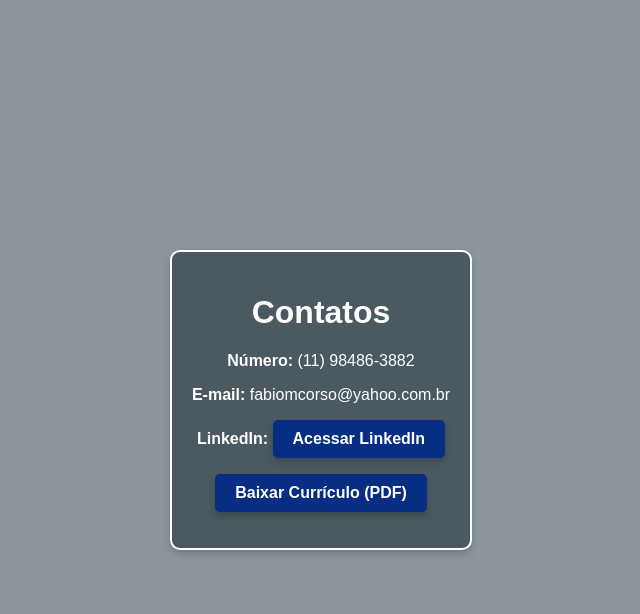
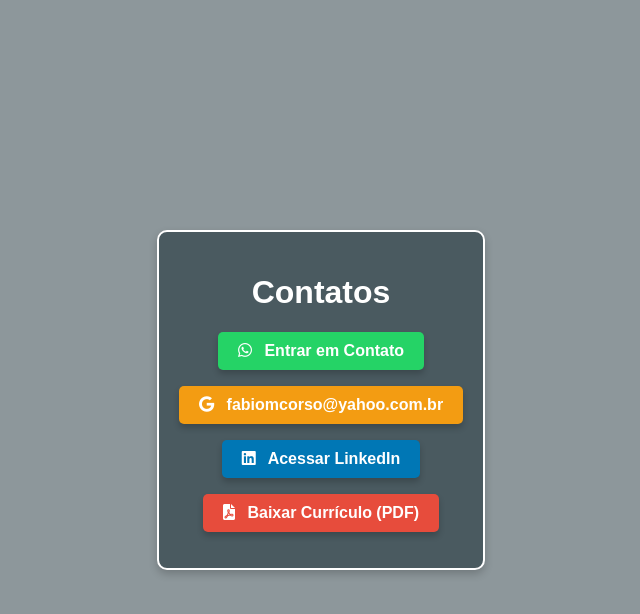
Before and after one commit to Lekadas/portfolio.py, a Flask app: page /contatos in a window 1280 px wide. Shown: the top 614 px of the page, without its empty margins (319-959 px from the left). Run offline with Flask 3, Linux system fonts and the light colour scheme.

Commit message:
Update contatos.html

```diff
--- a/templates/contatos.html
+++ b/templates/contatos.html
@@ -6,6 +6,7 @@
     <meta name="viewport" content="width=device-width, initial-scale=1.0">
     <meta name="description" content="Página de contatos do portfólio de Fábio de Marco Corso">
     <title>Contatos - Portfólio</title>
+    <link rel="stylesheet" href="https://cdnjs.cloudflare.com/ajax/libs/font-awesome/6.0.0-beta3/css/all.min.css">
     <style>
         body {
             background-color: #8d979b;
@@ -22,15 +23,10 @@
             text-align: center;
             color: #ffffff;
             background-color: #4a5a60;
-            /* Fundo da caixa */
             padding: 20px;
-            /* Espaçamento interno */
             border: 2px solid #ffffff;
-            /* Borda branca */
             border-radius: 10px;
-            /* Bordas arredondadas */
             box-shadow: 0 4px 8px rgba(0, 0, 0, 0.2);
-            /* Sombra para destaque */
         }
 
         a {
@@ -42,29 +38,65 @@
             text-decoration: underline;
         }
 
-        .button-link {
+        .whatsapp-button,
+        .linkedin-button,
+        .pdf-button {
             display: inline-block;
-            background-color: #072e83;
-            /* Cor de fundo do botão */
             color: #ffffff;
-            /* Cor do texto */
             text-decoration: none;
             font-weight: bold;
             padding: 10px 20px;
-            /* Espaçamento interno */
             border-radius: 5px;
-            /* Bordas arredondadas */
             box-shadow: 0 4px 6px rgba(0, 0, 0, 0.2);
-            /* Sombra do botão */
             transition: background-color 0.3s ease, transform 0.2s ease;
-            /* Transições suaves */
         }
 
-        .button-link:hover {
-            background-color: #0556a3;
-            /* Cor de fundo ao passar o mouse */
+        .whatsapp-button {
+            background-color: #25D366;
+        }
+
+        .whatsapp-button:hover {
+            background-color: #1ebe57;
             transform: scale(1.05);
-            /* Leve aumento ao passar o mouse */
+        }
+
+        .linkedin-button {
+            background-color: #0077b5;
+        }
+
+        .linkedin-button:hover {
+            background-color: #005582;
+            transform: scale(1.05);
+        }
+
+        .pdf-button {
+            background-color: #e74c3c;
+        }
+
+        .pdf-button:hover {
+            background-color: #c0392b;
+            transform: scale(1.05);
+        }
+
+        .whatsapp-button i,
+        .linkedin-button i,
+        .pdf-button i {
+            margin-right: 8px;
+        }
+
+        .email-button {
+            display: inline-block;
+            background-color: #f39c12; /* Cor do botão */
+            color: #ffffff; /* Cor do texto */
+            font-weight: bold;
+            padding: 10px 20px; /* Espaçamento interno */
+            border-radius: 5px; /* Bordas arredondadas */
+            box-shadow: 0 4px 6px rgba(0, 0, 0, 0.2); /* Sombra */
+            text-decoration: none;
+        }
+
+        .email-button i {
+            margin-right: 8px; /* Espaço entre o ícone e o texto */
         }
     </style>
 </head>
@@ -72,13 +104,25 @@
 <body>
     <div>
         <h1>Contatos</h1>
-        <p><strong>Número:</strong> (11) 98486-3882</p>
-        <p><strong>E-mail:</strong> fabiomcorso@yahoo.com.br</p>
-        <p><strong>LinkedIn:</strong>
-            <a href="https://www.linkedin.com/in/fabiomcorso/" target="_blank" class="button-link">Acessar LinkedIn</a>
+        <p>
+            <a href="https://wa.me/5511984863882" target="_blank" class="whatsapp-button">
+                <i class="fab fa-whatsapp"></i> Entrar em Contato
+            </a>
         </p>
         <p>
-            <a href="/static/CV Fabio 0924.pdf" target="_blank" class="button-link">Baixar Currículo (PDF)</a>
+            <span class="email-button">
+                <i class="fab fa-google"></i> fabiomcorso@yahoo.com.br
+            </span>
+        </p>
+        <p>
+            <a href="https://www.linkedin.com/in/fabiomcorso/" target="_blank" class="linkedin-button">
+                <i class="fab fa-linkedin"></i> Acessar LinkedIn
+            </a>
+        </p>
+        <p>
+            <a href="/static/CV Fabio 0924.pdf" target="_blank" class="pdf-button">
+                <i class="fas fa-file-pdf"></i> Baixar Currículo (PDF)
+            </a>
         </p>
     </div>
 </body>
```
